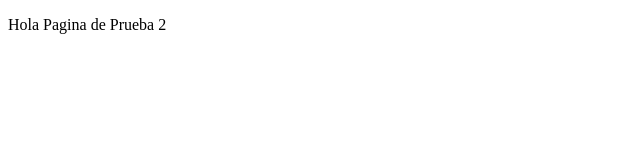
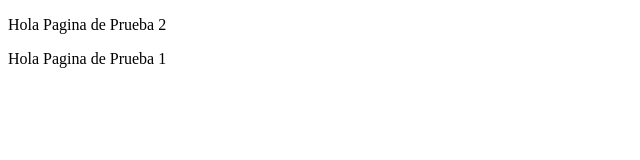
Before and after one commit to pabloszczapowy/demo, a plain HTML site: page demo2/index2.html in a window 1280 px wide. Shown: the whole page, without its empty margins (0-640 px from the left). Drawn offline with Linux system fonts and the light colour scheme.

Commit message:
Nueva Version 2.1

```diff
--- a/demo2/index2.html
+++ b/demo2/index2.html
@@ -6,5 +6,6 @@
   </head>
   <body>
     <p>Hola Pagina de Prueba 2</p>
+    <p>Hola Pagina de Prueba 1</p>
   </body>
 </html>
```
